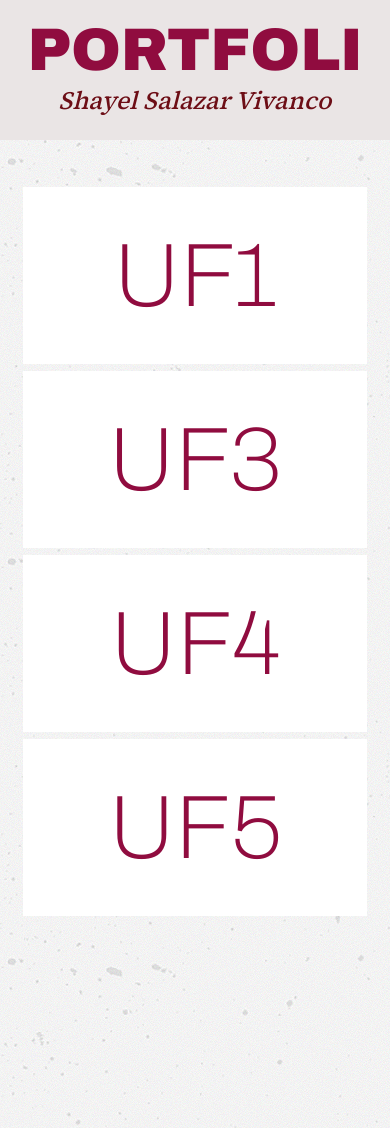
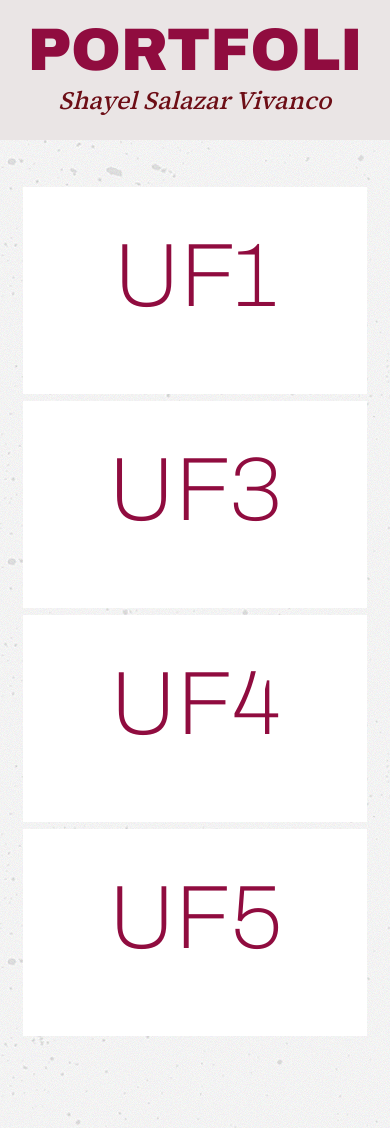
Before and after one commit to xsalazar-alg/Portfoli, a plain HTML site: page index.html in a window 390 px wide. Drawn offline with Linux system fonts and the light colour scheme; a web font is replaced by a local one.

Commit message:
Add files via upload

```diff
--- a/estilos.css
+++ b/estilos.css
@@ -24,15 +24,16 @@ body{
 }
 
 .cont-u{
-  height: 170px;
+  height: 230px;
   background-color: white;
   text-align: center;
-  line-height: 170px;
+  line-height: 230px;
   width:96%;
   margin:1%;
   padding:1%;
-  float: left;
 }
+
+
 
 
 div{
@@ -94,6 +95,49 @@ p{
   background-position: center;
 }
 
+#tres:hover{
+  background-image:url('img/segundogif.gif');
+  background-repeat:no-repeat;
+  background-size: cover;
+  background-position: center;
+}
+
+#cuatre:hover{
+  background-image:url('img/tercergif.gif');
+  background-repeat:no-repeat;
+  background-size: cover;
+  background-position: center;
+}
+
+
+#cinc:hover{
+  background-image:url('img/cuartogif.gif');
+  background-repeat:no-repeat;
+  background-size: cover;
+  background-position: center;
+}
+
 #u p:hover{
   color: white;
 }
+#tres p:hover{
+  color: white;
+}
+#cuatre p:hover{
+  color: white;
+}
+#cinc p:hover{
+  color: white;
+}
+
+@media only screen and (max-width: 770px) {
+  .cont-u{
+    height: 200px;
+    background-color: white;
+    text-align: center;
+    line-height: 170px;
+    width:96%;
+    margin:1%;
+    padding:1%;
+    float: left;
+  }
```
